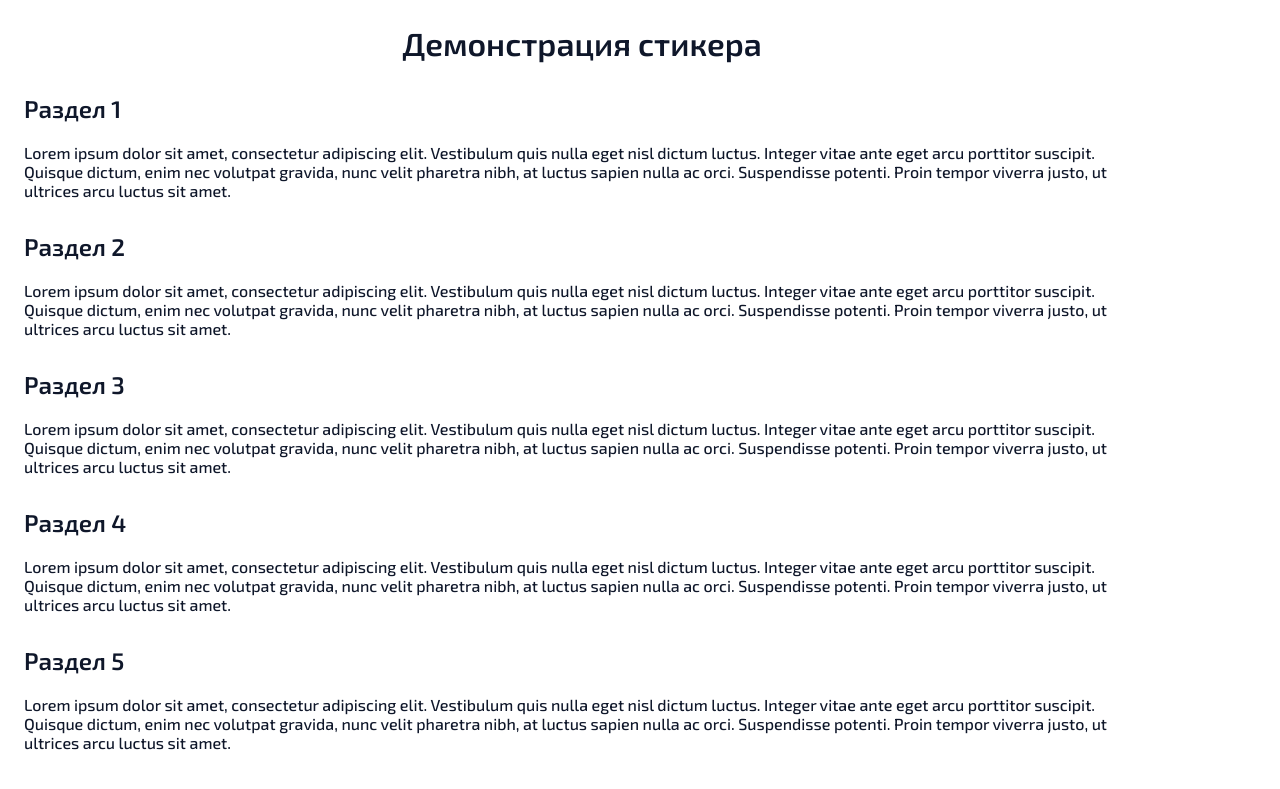
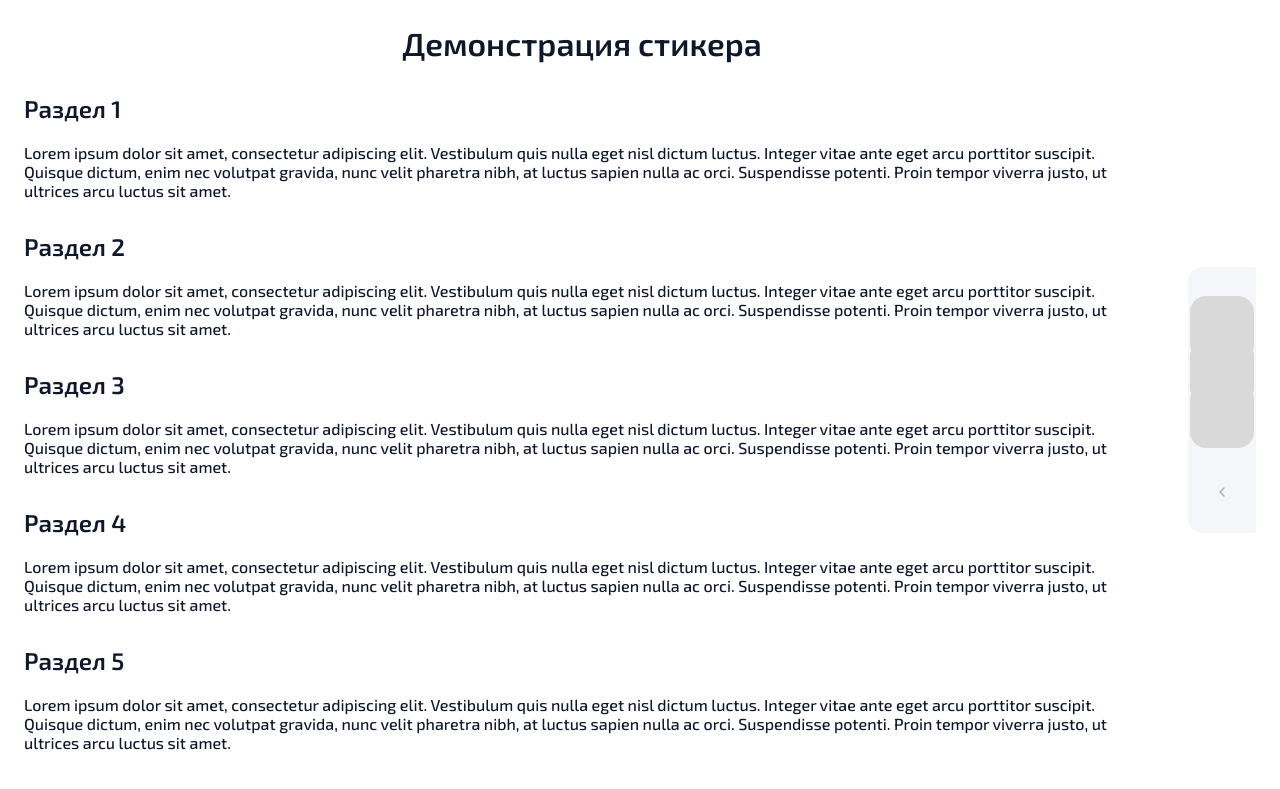
Before and after one commit to BMD63/sticker-module, a Nuxt app: page /sticker in a window 1280 px wide. Shown: the top 789 px of the page. Built offline with nearby package versions, Linux system fonts and the light colour scheme.

Commit message:
sticker added

```diff
--- /dev/null
+++ b/app/components/StickerWidget.vue
@@ -0,0 +1,149 @@
+<script setup lang="ts">
+import { ref } from 'vue'
+
+const expanded = ref(false)
+const isTouch  = ref(false)
+
+if (typeof window !== 'undefined') {
+  isTouch.value = matchMedia('(hover: none)').matches
+}
+
+function onEnter() { if (!isTouch.value) expanded.value = true }
+function onLeave() { if (!isTouch.value) expanded.value = false }
+
+</script>
+
+<template>
+  <aside
+    class="sticker"
+    :class="{ expanded }"
+    aria-label="Стикер-консультация"
+    @mouseenter="onEnter"
+    @mouseleave="onLeave"
+  >
+    <div class="bubble">
+      <div class="railContent" :aria-hidden="expanded">
+        <div class="avatar" />
+        <div class="avatar" />
+        <div class="avatar" />
+        <button class="arrow" type="button" aria-hidden="true" tabindex="-1">
+        <svg viewBox="0 0 24 24" aria-hidden="true" class="chevron" width="16" height="16">
+          <path d="M15 6L9 12l6 6" fill="none" stroke="currentColor" stroke-width="2" stroke-linecap="round" stroke-linejoin="round"/>
+        </svg>
+      </button>
+      </div>
+
+      <div class="panelContent" :aria-hidden="!expanded">
+        <h3 class="title">Консультация<br>эксперта</h3>
+        <div class="faces">
+          <div class="face" />
+          <div class="face" />
+          <div class="face" />
+        </div>
+        <button class="cta" type="button">Получить консультацию</button>
+      </div>
+    </div>
+  </aside>
+</template>
+
+<style lang="scss" scoped>
+
+.sticker {
+  --rail-w: 68px;
+  --panel-w: 280px;
+  --box-h: 266px;
+  --pad-collapsed: 2px 2px 16px 2px;
+  --pad-expanded: 16px;
+  --radius-collapsed: 14px;
+  --radius-expanded: 20px;
+
+  --avatar: 64px;
+  --avatar-radius: 16px;
+  --overlap-v: -20px;
+
+  --face: 64px;
+  --face-radius: 16px;
+  --overlap-h: -12px;
+
+  --btn-bg: #fff;
+
+  position: fixed;
+  right: 24px;
+  top: 50%;
+  z-index: 50;
+}
+
+:root { --elev: 0 14px 40px rgba(16,24,40,.14); }
+
+.bubble {
+  position: relative;
+  transform: translateY(-50%);
+  width: var(--rail-w);
+  height: var(--box-h);
+  padding: var(--pad-collapsed);
+  border-radius: var(--radius-collapsed) 0 0 var(--radius-collapsed);
+  background: #F4F6F9;
+  box-shadow: var(--elev);
+  overflow: hidden;
+  transition:
+    width 150ms ease-out,
+    padding 150ms ease-out,
+    background 150ms ease-out,
+    border-radius 150ms ease-out;
+}
+.sticker.expanded .bubble {
+  width: var(--panel-w);
+  padding: var(--pad-expanded);
+  border-radius: var(--radius-expanded);
+  background: #F7F9FC;
+}
+
+.railContent {
+  position: absolute; inset: 0;
+  display: flex; flex-direction: column;
+  align-items: center; justify-content: center;
+  transition: opacity 150ms ease-out;
+}
+.sticker.expanded .railContent { opacity: 0; pointer-events: none; }
+
+.avatar {
+  width: var(--avatar);
+  height: var(--avatar);
+  border-radius: var(--avatar-radius);
+  background: #d9d9d9;
+}
+.avatar + .avatar { margin-top: var(--overlap-v); }
+
+.arrow {
+  width: 24px; height: 24px;
+  border: 0; background: transparent; padding: 0;
+  display: grid; place-items: center; cursor: pointer;
+  margin-top: 32px;
+}
+.chevron { width: 16px; height: 16px; color: #333; opacity: .4; transition: opacity .15s, transform .18s; }
+.arrow:hover .chevron { opacity: 1; }
+:deep([aria-pressed="true"]) .chevron { transform: rotate(180deg); }
+
+.panelContent {
+  position: absolute; inset: 0;
+  display: grid; grid-auto-rows: max-content;
+  justify-items: center; align-content: start;
+  opacity: 0; pointer-events: none; transition: opacity 150ms ease-out;
+}
+.sticker.expanded .panelContent { opacity: 1; pointer-events: auto; }
+
+.title {
+  width: 216px; margin: 8px auto 16px; text-align: center;
+  font-weight: 600; font-size: 23px; line-height: 1; color: #333;
+}
+.faces { display: flex; justify-content: center; align-items: center; margin: 8px 0 24px; }
+.face  { width: var(--face); height: var(--face); border-radius: var(--face-radius); background: #d9d9d9; }
+.face + .face { margin-left: var(--overlap-h); }
+
+.cta {
+  display: inline-block; width: 216px; height: 56px; line-height: 56px; text-align: center;
+  font-weight: 500; font-size: 16px; color: #333;
+  border: 0; border-radius: 16px; background: var(--btn-bg);
+  box-shadow: 0 6px 24px rgba(16,24,40,.08); cursor: pointer;
+}
+</style>
--- a/app/pages/sticker.vue
+++ b/app/pages/sticker.vue
@@ -1,7 +1,7 @@
 <template>
   <main class="sticker-page">
     <h1 class="title">Демонстрация стикера</h1>
-    <section v-for="i in 7" :key="i" class="section">
+    <section v-for="i in 12" :key="i" class="section">
       <h2>Раздел {{ i }}</h2>
       <p>
         Lorem ipsum dolor sit amet, consectetur adipiscing elit. Vestibulum quis
@@ -12,6 +12,7 @@
       </p>
     </section>
   </main>
+  <StickerWidget />
 </template>
 
 <style lang="scss" scoped>
```
